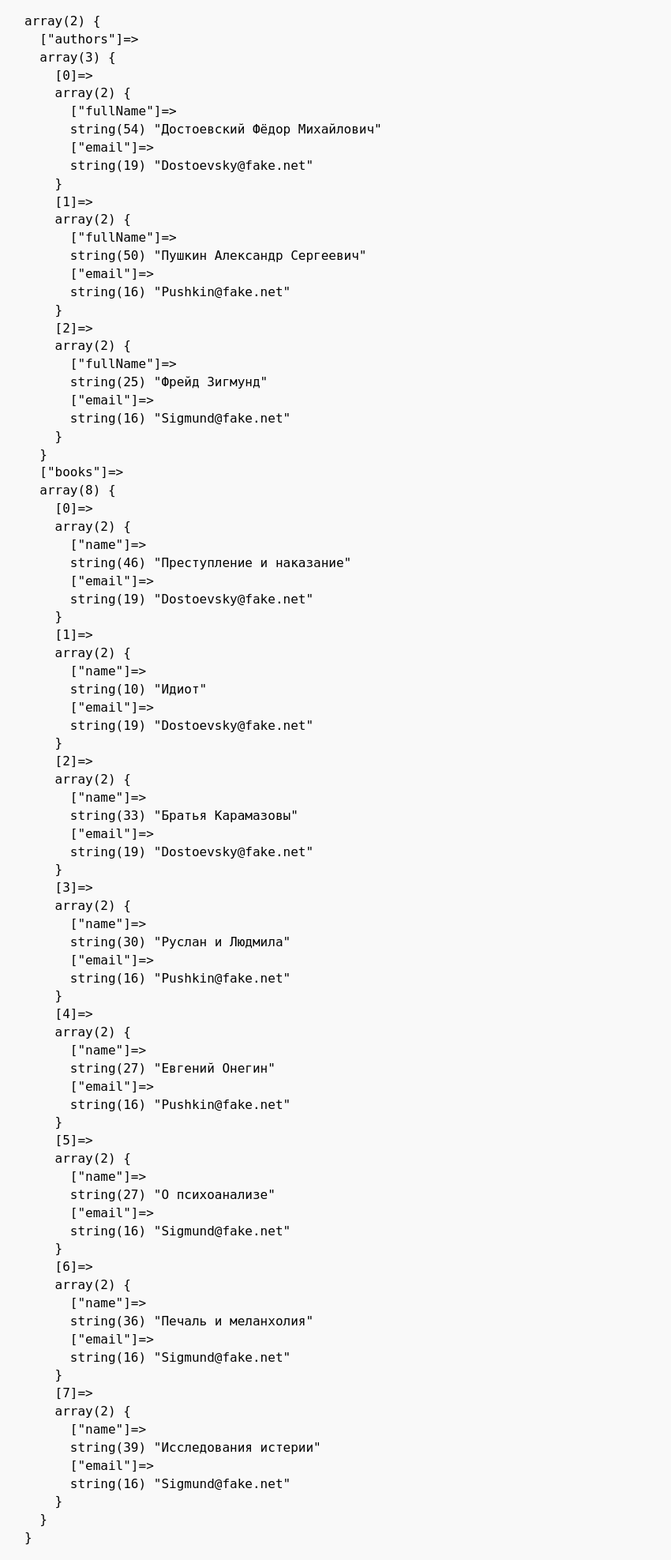
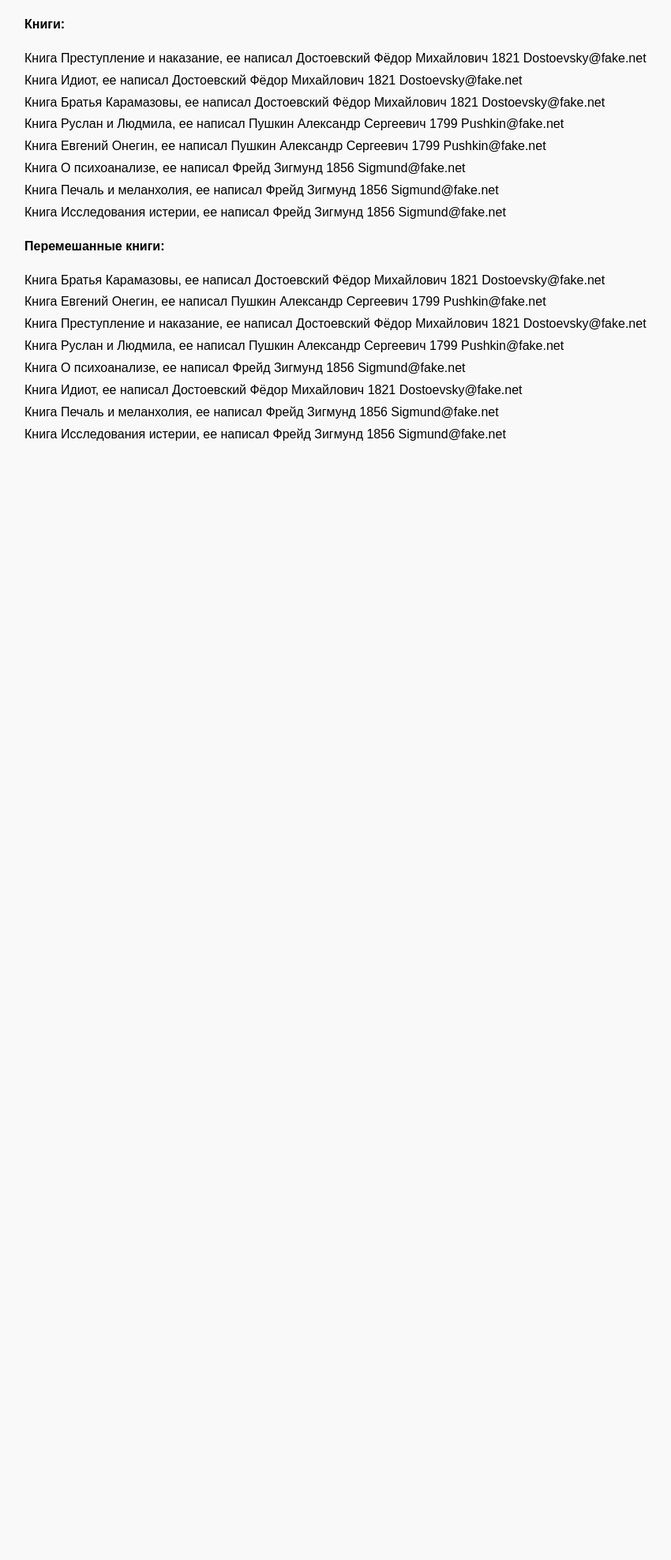
Before and after one commit to lexxmg/sandbox-php, a PHP site: page / in a window 1280 px wide. Shown: the whole page at 79% size, without its empty margins (97-947 px from the left). After the commit the page ends 558 px from the top, so only its background shows below. Run offline with PHP 8.4, Linux system fonts and the light colour scheme.

Commit message:
first commit

```diff
--- a/css/master.css
+++ b/css/master.css
@@ -77,3 +77,21 @@ h1, h2, h3, p, figure {
 }
 
 /*============================================================*/
+
+.text {
+  margin: 20px 0;
+
+  font-weight: 600;
+}
+
+.list {
+
+}
+
+.list__item {
+  margin: 0 0 5px 0;
+}
+
+.list__item:last-child {
+  margin: 0;
+}
--- a/index.php
+++ b/index.php
@@ -9,7 +9,7 @@
     <meta name="viewport" content="width=device-width, initial-scale=1.0">
     <meta http-equiv="X-UA-Compatible" content="ie=edge">
 
-    <title>task2</title>
+    <title>task3</title>
 
     <link rel="stylesheet" href="css/normalize.css">
     <link rel="stylesheet" href="css/master.css">
@@ -24,7 +24,37 @@
 
   <body>
     <div class="fixed-container">
-      <pre><?php var_dump($result2)?></pre>
+      <p class="text">Книги:</p>
+
+      <ul class="list">
+        <?php foreach ($result3['books'] as $key => $value): ?>
+          <li class="list__item">
+            Книга <?=$value['name']?>, ее написал <?php
+              printf('%s %s %s',
+                $result3['authors'][$value['email']]['fullName'],
+                $result3['authors'][$value['email']]['yearOfBirth'],
+                $value['email']
+              );
+             ?>
+          </li>
+        <?php endforeach; ?>
+      </ul>
+
+      <p class="text">Перемешанные книги:</p>
+
+      <ul class="list">
+        <?php foreach ($copyResult3['books'] as $key => $value): ?>
+          <li class="list__item">
+            Книга <?=$value['name']?>, ее написал <?php
+              printf('%s %s %s',
+                $copyResult3['authors'][$value['email']]['fullName'],
+                $copyResult3['authors'][$value['email']]['yearOfBirth'],
+                $value['email']
+              );
+             ?>
+          </li>
+        <?php endforeach; ?>
+      </ul>
     </div>
   </body>
 </html>
--- a/php/sandbox.php
+++ b/php/sandbox.php
@@ -1,30 +1,22 @@
 
 <?php
 
-$result1 = [
-  'author' => [
-    'fullName' => 'Достоевский Фёдор Михайлович',
-    'email' => 'Dostoevsky@fake.net'
-  ],
-  'book' => [
-    'name' => 'Преступление и наказание',
-    'email' => 'Dostoevsky@fake.net'
-  ]
-];
-
-$result2 = [
+$result3 = [
   'authors' => [
-    [
+    'Dostoevsky@fake.net' => [
       'fullName' => 'Достоевский Фёдор Михайлович',
-      'email' => 'Dostoevsky@fake.net'
+      'email' => 'Dostoevsky@fake.net',
+      'yearOfBirth' => '1821'
     ],
-    [
+    'Pushkin@fake.net' => [
       'fullName' => 'Пушкин Александр Сергеевич',
-      'email' => 'Pushkin@fake.net'
+      'email' => 'Pushkin@fake.net',
+      'yearOfBirth' => '1799'
     ],
-    [
+    'Sigmund@fake.net' => [
       'fullName' => 'Фрейд Зигмунд',
-      'email' => 'Sigmund@fake.net'
+      'email' => 'Sigmund@fake.net',
+      'yearOfBirth' => '1856'
     ]
   ],
   'books' => [
@@ -62,3 +54,7 @@ $result2 = [
     ]
   ]
 ];
+
+$copyResult3 = $result3;
+
+shuffle($copyResult3['books']);
```
